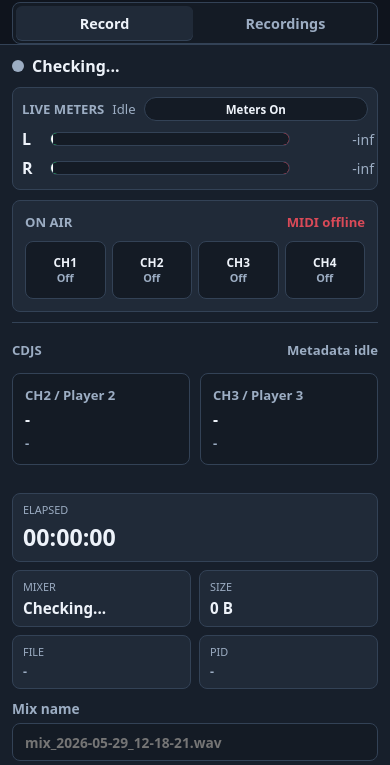
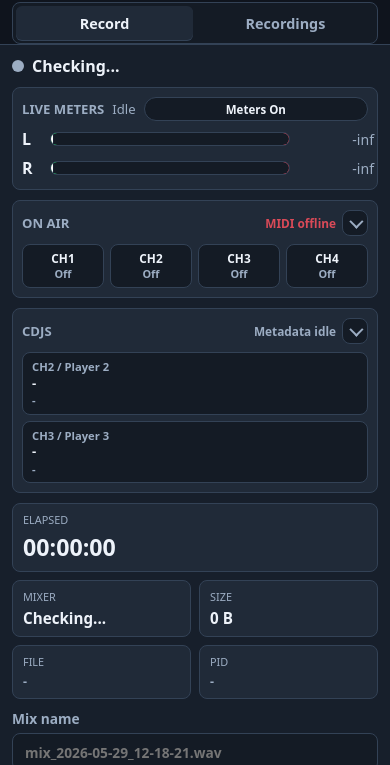
Before and after one commit to oliver-louis/pi-dj-recorder, a plain HTML site: page app/static/index.html in a window 390 px wide. Shown: the part 71-836 px from the top of the page. Drawn offline with Linux system fonts and the light colour scheme; no server answers.

Commit message:
Main web interface style fixes

```diff
--- a/app/static/app.js
+++ b/app/static/app.js
@@ -95,6 +95,18 @@ function setupDefaultMixPlaceholder() {
 
   update();
   window.setInterval(update, 1000);
+}
+
+function setupCollapsibleSections() {
+  document.querySelectorAll("[data-collapse-target]").forEach((button) => {
+    const target = document.getElementById(button.dataset.collapseTarget);
+    if (!target) return;
+    button.addEventListener("click", () => {
+      const expanded = button.getAttribute("aria-expanded") !== "false";
+      button.setAttribute("aria-expanded", String(!expanded));
+      target.hidden = expanded;
+    });
+  });
 }
 
 function defaultRecordingFilename() {
@@ -1078,6 +1090,7 @@ document.addEventListener("DOMContentLoaded", () => {
   const page = document.body.dataset.page;
   setupThemeToggle();
   if (page === "dashboard") {
+    setupCollapsibleSections();
     document.getElementById("start-button").addEventListener("click", startRecording);
     document.getElementById("stop-button").addEventListener("click", stopRecording);
     document.getElementById("metering-toggle-button").addEventListener("click", toggleMetering);
--- a/app/static/index.html
+++ b/app/static/index.html
@@ -69,9 +69,12 @@
         <section class="on-air" aria-label="On air channels">
           <div class="on-air-head">
             <h2>On air</h2>
-            <span id="midi-daemon-status" class="midi-daemon-status">MIDI offline</span>
+            <div class="section-head-actions">
+              <span id="midi-daemon-status" class="midi-daemon-status">MIDI offline</span>
+              <button class="collapse-toggle" type="button" data-collapse-target="on-air-grid" aria-expanded="true" aria-controls="on-air-grid" aria-label="Toggle on-air details"></button>
+            </div>
           </div>
-          <div class="on-air-grid">
+          <div id="on-air-grid" class="on-air-grid collapsible-content">
             <div id="on-air-CH1" class="on-air-chip"><span>CH1</span><span class="on-air-state">Off</span></div>
             <div id="on-air-CH2" class="on-air-chip"><span>CH2</span><span class="on-air-state">Off</span></div>
             <div id="on-air-CH3" class="on-air-chip"><span>CH3</span><span class="on-air-state">Off</span></div>
@@ -82,9 +85,12 @@
         <section class="prolink-now" aria-label="CDJ metadata">
           <div class="on-air-head">
             <h2>CDJs</h2>
-            <span id="prolink-metadata-status" class="midi-daemon-status">Metadata idle</span>
+            <div class="section-head-actions">
+              <span id="prolink-metadata-status" class="midi-daemon-status">Metadata idle</span>
+              <button class="collapse-toggle" type="button" data-collapse-target="prolink-grid" aria-expanded="true" aria-controls="prolink-grid" aria-label="Toggle CDJ metadata details"></button>
+            </div>
           </div>
-          <div class="prolink-grid">
+          <div id="prolink-grid" class="prolink-grid collapsible-content">
             <div class="prolink-player">
               <span class="prolink-channel">CH2 / Player 2</span>
               <strong id="prolink-player-2-title">-</strong>
--- a/app/static/styles.css
+++ b/app/static/styles.css
@@ -322,22 +322,25 @@ dd {
 
 .prolink-now {
   display: grid;
-  gap: 14px;
-  padding: 18px 0;
-  border-top: 1px solid var(--line);
+  gap: 10px;
+  border: 1px solid var(--line);
+  border-radius: 8px;
+  padding: 12px;
+  background: var(--surface);
 }
 
 .prolink-grid {
   display: grid;
   grid-template-columns: repeat(2, minmax(0, 1fr));
-  gap: 10px;
+  gap: 8px;
 }
 
 .prolink-player {
   display: grid;
   min-width: 0;
-  gap: 4px;
-  padding: 12px;
+  grid-template-columns: minmax(0, 1fr);
+  gap: 2px;
+  padding: 8px 10px;
   border: 1px solid var(--line);
   border-radius: 8px;
   background: var(--surface-soft);
@@ -347,16 +350,18 @@ dd {
 .prolink-player span:last-child {
   min-width: 0;
   color: var(--muted);
-  font-size: 0.82rem;
+  font-size: 0.76rem;
   font-weight: 700;
   overflow-wrap: anywhere;
+  line-height: 1.2;
 }
 
 .prolink-player strong {
   min-width: 0;
   color: var(--text);
-  font-size: 0.98rem;
+  font-size: 0.9rem;
   overflow-wrap: anywhere;
+  line-height: 1.2;
 }
 
 input {
@@ -645,6 +650,45 @@ button:disabled {
   justify-content: space-between;
   gap: 12px;
   color: var(--muted);
+}
+
+.section-head-actions {
+  display: inline-flex;
+  align-items: center;
+  gap: 8px;
+}
+
+.collapse-toggle {
+  width: 28px;
+  min-width: 28px;
+  height: 28px;
+  min-height: 28px;
+  display: inline-flex;
+  align-items: center;
+  justify-content: center;
+  padding: 0;
+  border: 1px solid var(--line);
+  border-radius: 8px;
+  color: var(--muted);
+  background: var(--surface-soft);
+}
+
+.collapse-toggle::before {
+  content: "";
+  width: 8px;
+  height: 8px;
+  border-right: 2px solid currentColor;
+  border-bottom: 2px solid currentColor;
+  transform: rotate(45deg) translateY(-2px);
+  transition: transform 0.16s ease;
+}
+
+.collapse-toggle[aria-expanded="false"]::before {
+  transform: rotate(-45deg) translateX(-1px);
+}
+
+.collapsible-content[hidden] {
+  display: none;
 }
 
 .midi-daemon-status {
@@ -1069,6 +1113,21 @@ button:disabled {
     position: static;
     margin-top: 8px;
   }
+
+  .on-air,
+  .prolink-now {
+    gap: 8px;
+    padding: 9px;
+  }
+
+  .prolink-grid {
+    grid-template-columns: 1fr;
+    gap: 6px;
+  }
+
+  .prolink-player {
+    padding: 7px 9px;
+  }
 }
 
 @media (max-width: 480px) {
@@ -1159,6 +1218,31 @@ button:disabled {
     padding: 9px;
   }
 
+  .on-air,
+  .prolink-now {
+    gap: 8px;
+    padding: 9px;
+  }
+
+  .on-air-head {
+    gap: 8px;
+  }
+
+  .section-head-actions {
+    gap: 6px;
+  }
+
+  .midi-daemon-status {
+    font-size: 0.74rem;
+  }
+
+  .collapse-toggle {
+    width: 26px;
+    min-width: 26px;
+    height: 26px;
+    min-height: 26px;
+  }
+
   .meter-head {
     grid-template-columns: auto 1fr;
     gap: 8px;
@@ -1190,7 +1274,7 @@ button:disabled {
   }
 
   .on-air-chip {
-    min-height: 58px;
+    min-height: 44px;
     flex-direction: column;
     justify-content: center;
     gap: 4px;
@@ -1207,6 +1291,24 @@ button:disabled {
     display: block;
     line-height: 1;
     font-size: 0.68rem;
+  }
+
+  .prolink-grid {
+    grid-template-columns: 1fr;
+    gap: 6px;
+  }
+
+  .prolink-player {
+    padding: 7px 9px;
+  }
+
+  .prolink-channel,
+  .prolink-player span:last-child {
+    font-size: 0.7rem;
+  }
+
+  .prolink-player strong {
+    font-size: 0.82rem;
   }
 
   .meter-track {
```
